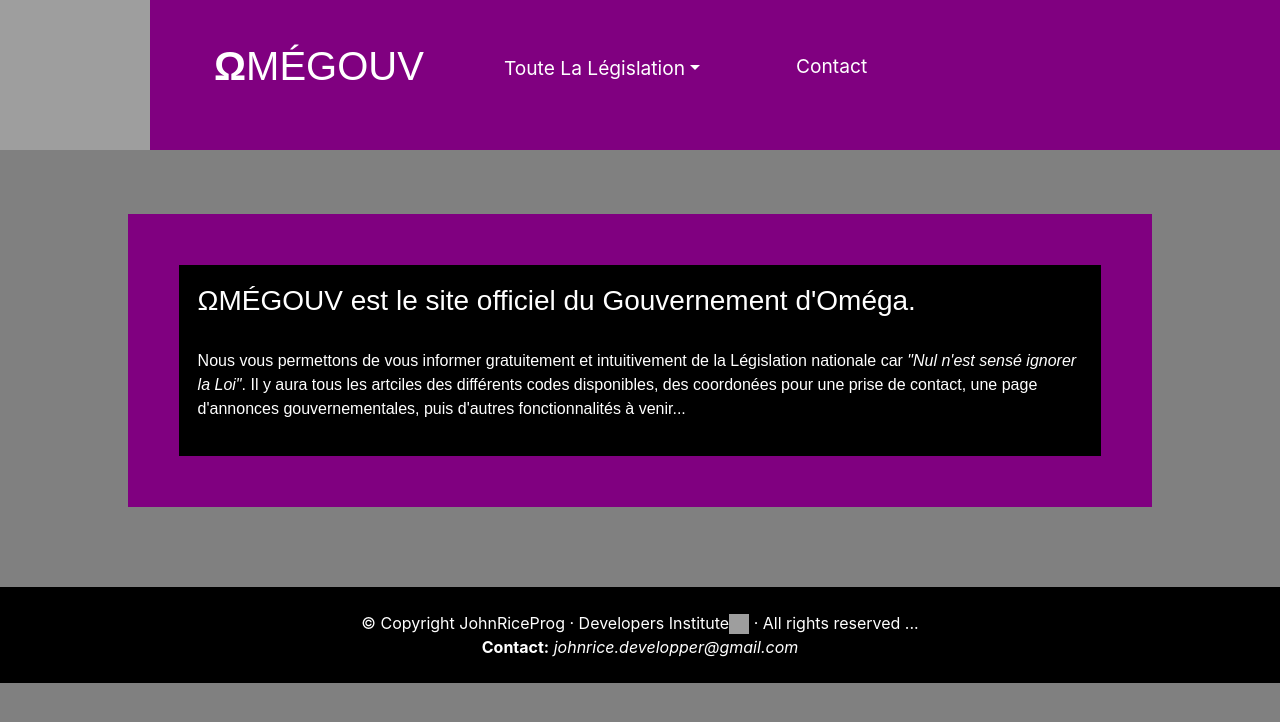
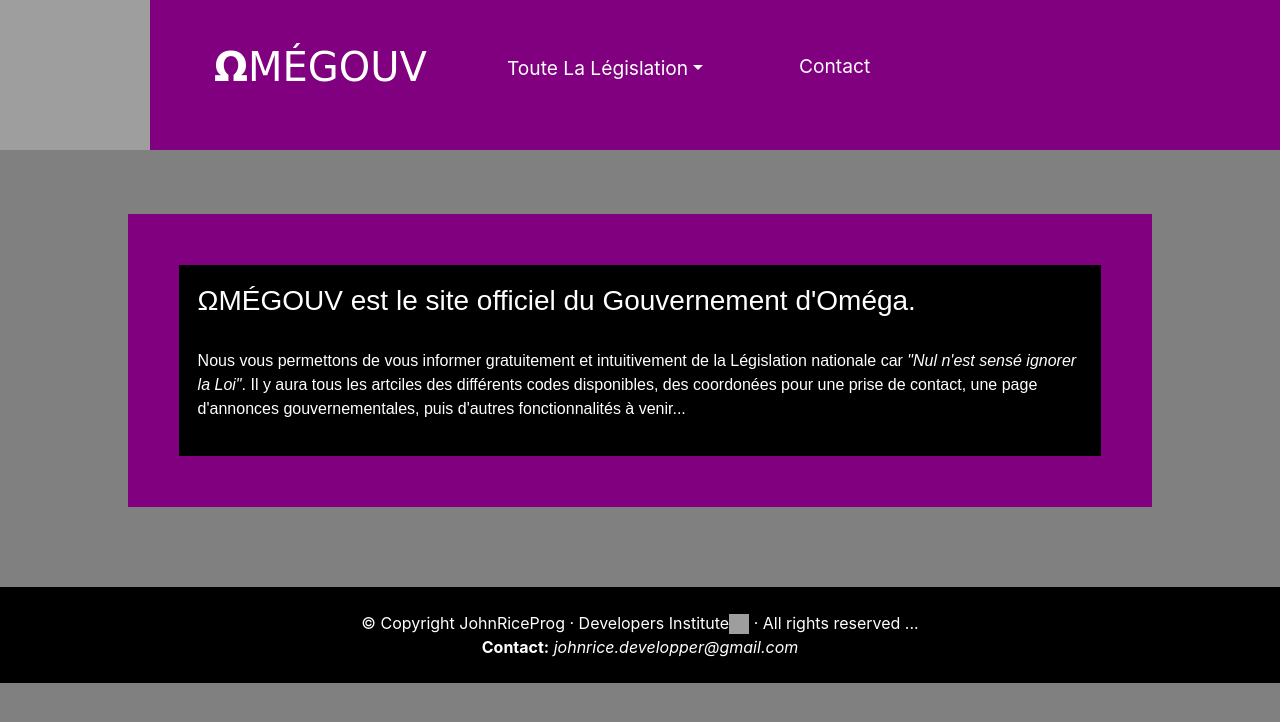
Before and after one commit to Johnrice0174/omega.gouv.fr, a plain HTML site: page index.html in a window 1280 px wide. Drawn offline with nearby package versions, Linux system fonts and the light colour scheme; grey boxes are pictures that could not be loaded.

Commit message:
Update index.html

```diff
--- a/index.html
+++ b/index.html
@@ -64,7 +64,7 @@
 			background-color: grey;
 		}
 		/*------ HEADER NAV GLOB-------*/
-		@import url('https://fonts.googleapis.com/css2?family=Candal&display=swap');
+		@import url('https://fonts.googleapis.com/css2?family=Frijole&display=swap');
 		.navglob {
 			background-color: purple;
 		}
@@ -78,7 +78,7 @@
 			margin-right: 5%;
 		}
 		.nav-itemglob > h1 {
-			font-family: 'Candal', sans-serif;
+			font-family: 'Frijole', cursive;
 			color: white;
 			margin-top: 20%;
 		}
```
